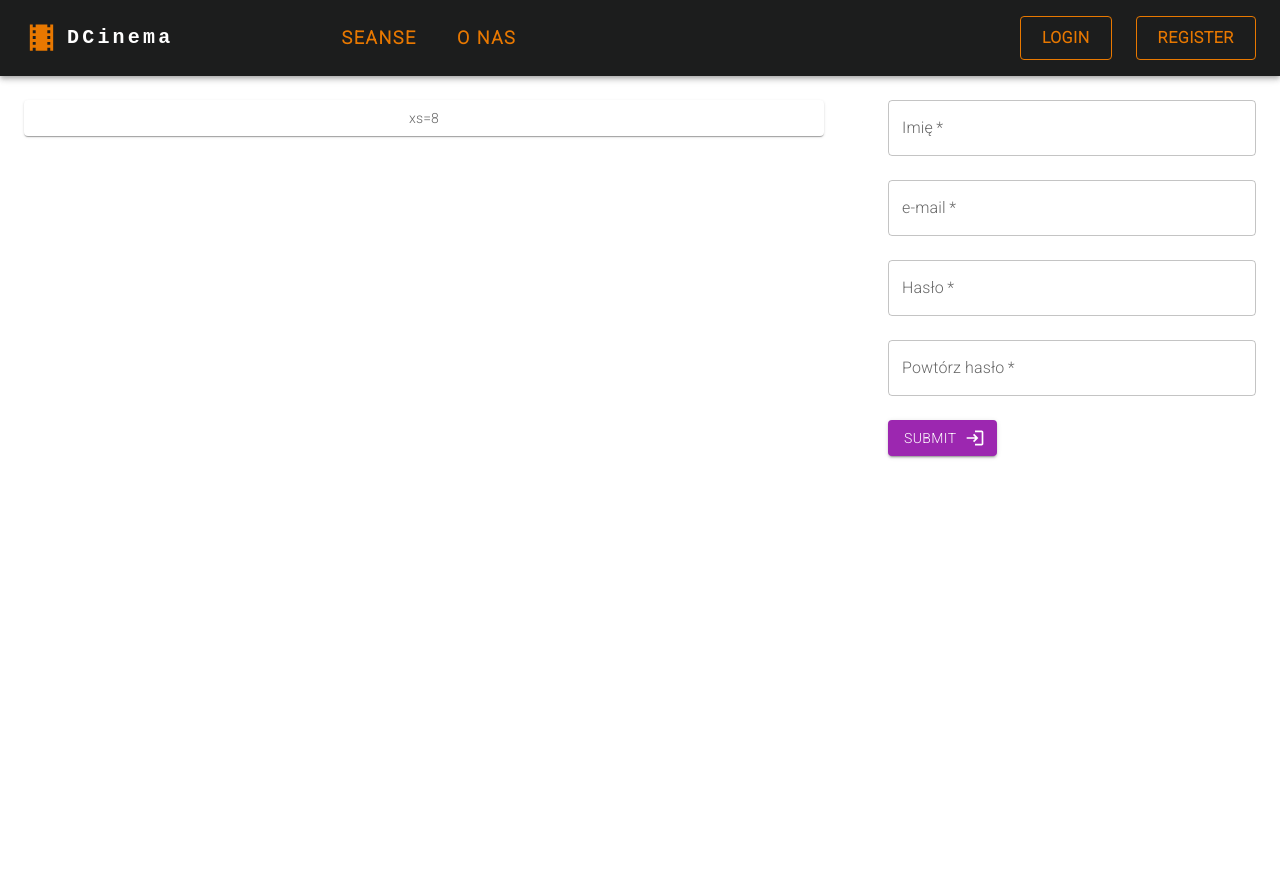
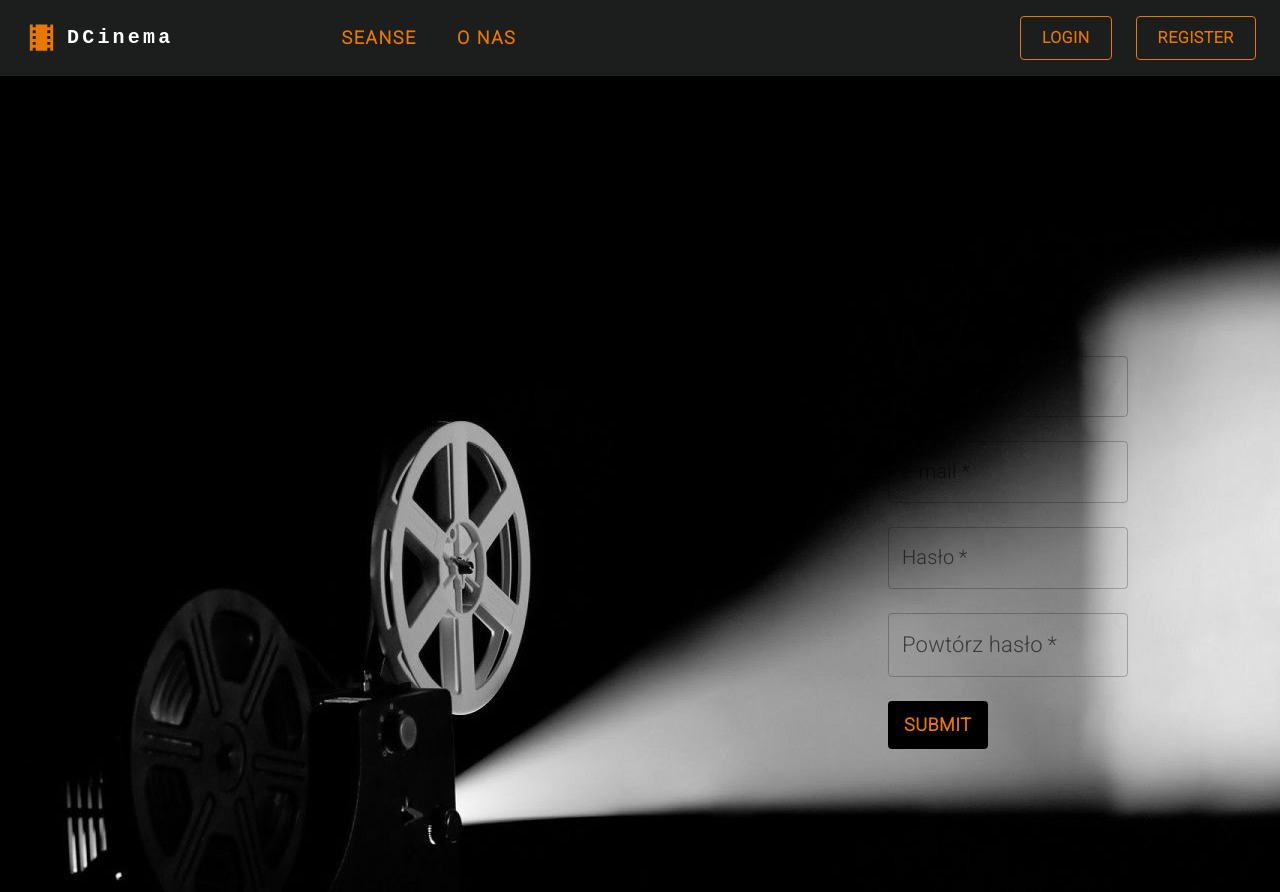
Before and after one commit to damianjasinski/bnabd_front, a React (Create React App) app: page /register in a window 1280 px wide. Before the commit the page ends 800 px from the top, so only its background shows below. Built offline with nearby package versions, Linux system fonts and the light colour scheme.

Commit message:
Create register layout with basic logic (no requests)

```diff
--- a/src/Guest/Register.js
+++ b/src/Guest/Register.js
@@ -9,22 +9,42 @@ import { styled } from "@mui/material/styles";
 import { ThemeProvider, createTheme } from "@mui/material/styles";
 import Navbar from "./Navbar";
 import Footer from "./Footer";
+import logo from "../Resource/cinema-09.jpg"; // with import
 
 const theme = createTheme({
   palette: {
-    type: "dark",
+    type: "darkTheme",
   },
-
 });
 
-const Item = styled(Paper)(({ theme }) => ({
-  backgroundColor: theme.palette.mode === "dark" ? "#1A2027" : "#fff",
-  ...theme.typography.body2,
-  padding: theme.spacing(1),
-  textAlign: "center",
-  color: theme.palette.text.secondary,
+const backgroundStyle = {
+  paperContainer: {
+    backgroundImage: `url(${logo})`,
+    borderRadius: "0",
+  },
+};
+const StyledButton = styled(Button)`
+  background-color: black;
+  color: #e87800;
+  font-size: 18px;
+  font-weight: bold;
+  padding: 8px 16px;
+  &:hover {
+    background-color: #2F2F31;
+  }
+  &:focus {
+    background-color: gray;
+  }
+`;
 
-}));
+// const Item = styled(Paper)(({ theme }) => ({
+//   backgroundColor: theme.palette.mode === "dark" ? "#1A2027" : "#fff",
+//   ...theme.typography.body2,
+//   padding: theme.spacing(1),
+//   textAlign: "center",
+//   color: theme.palette.text.secondary,
+
+// }));
 
 export default function Register() {
   const [firstName, setfirstName] = useState("");
@@ -74,21 +94,26 @@ export default function Register() {
   return (
     <ThemeProvider theme={theme}>
       <Navbar />
-      <Box sx = {{height:"100%"}}>
+      <Paper style={backgroundStyle.paperContainer} sx = {{width:"auto"}}>
+        <Box sx={{ mt: 2 }}>
           <Grid container spacing={2}>
-          <Grid item lg={8}>
+            <Grid item lg={8} sx={{}}>
               <Box
                 sx={{
                   color: "text.secondary",
 
                   m: 3,
                 }}
-            >
-              <Item>xs=8</Item>
-            </Box>
+              ></Box>
             </Grid>
 
-          <Grid item lg={4}>
+            <Grid
+              spacing={0}
+              style={{ minHeight: "72vh" }}
+              item
+              lg={4}
+              sx={{ mt: 30 }}
+            >
               <Box
                 sx={{
                   color: "text.secondary",
@@ -104,58 +129,62 @@ export default function Register() {
                       color="secondary"
                       fullWidth
                       required
+                      InputProps={{ style: { fontSize: 20 } }}
+                      InputLabelProps={{ style: { fontSize: 20 } }}
                       error={firstNameError}
+                      sx={{ width: "30vh" }}
                     />
                   </Box>
                   <Box sx={{ my: 3 }}>
                     <TextField
+                      sx={{ width: "30vh" }}
                       onChange={(e) => setEmail(e.target.value)}
                       label="e-mail"
                       variant="outlined"
                       color="secondary"
                       fullWidth
                       required
+                      InputProps={{ style: { fontSize: 20 } }}
+                      InputLabelProps={{ style: { fontSize: 20 } }}
                       error={emailError}
                     />
                   </Box>
 
                   <Box sx={{ my: 3 }}>
                     <TextField
+                      sx={{ width: "30vh"}}
                       onChange={(e) => setPassword(e.target.value)}
                       label="Hasło"
                       variant="outlined"
                       color="secondary"
                       fullWidth
                       required
+                      InputProps={{ style: { fontSize: 20 } }}
+                      InputLabelProps={{ style: { fontSize: 20 } }}
                       error={passwordError}
                     />
                   </Box>
                   <Box sx={{ my: 3 }}>
                     <TextField
+                      sx={{ width: "30vh" }}
                       onChange={(e) => setRetryPassword(e.target.value)}
                       label="Powtórz hasło"
                       variant="outlined"
                       color="secondary"
                       fullWidth
+                      InputProps={{ style: { fontSize: 22 } }}
+                      InputLabelProps={{ style: { fontSize: 22 } }}
                       required
                       error={retryPasswordError}
                     />
                   </Box>
-
-                <Button
-                  type="submit"
-                  color="secondary"
-                  variant="contained"
-                  endIcon={<LoginIcon />}
-                >
-                  Submit
-                </Button>
+                  <StyledButton>Submit</StyledButton>
                 </form>
               </Box>
             </Grid>
           </Grid>
         </Box>
-
+      </Paper>
     </ThemeProvider>
   );
 }
```
Also changed, not shown: src/Resource/cinema-09.jpg (added). Lines whose indentation alone changed are shown as unchanged.
